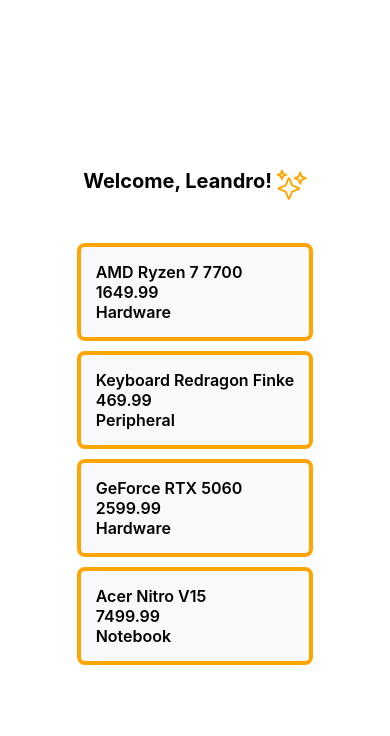
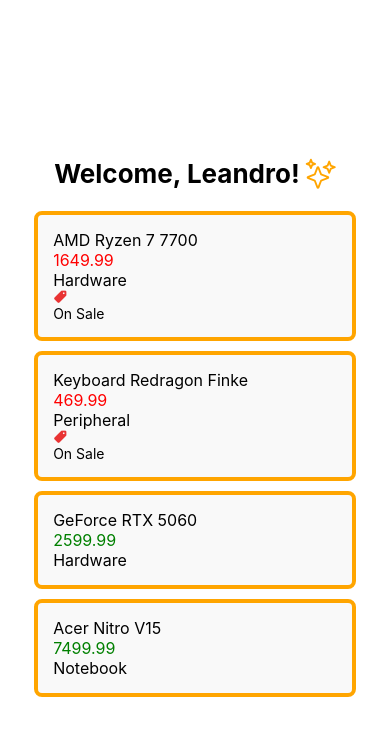
Before and after one commit to leandrolarson/mobile-utfpr, a React Native app: screen / in a window 390 px wide. Shown: the top 736 px of the page. Built offline with nearby package versions, Linux system fonts and the light colour scheme.

Commit message:
update components

```diff
--- a/App.tsx
+++ b/App.tsx
@@ -1,13 +1,11 @@
 import { StatusBar } from "expo-status-bar";
 import { StyleSheet, Text, View } from "react-native";
-import Greeting from "./components/Greeting";
-import Product from "./components/ProductList";
+import ProductList from "./components/ProductList";
 
 export default function App() {
   return (
     <View style={styles.container}>
-      <Greeting />
-      <Product />
+      <ProductList />
       <StatusBar style="auto" />
     </View>
   );
--- a/components/Greeting.tsx
+++ /dev/null
@@ -1,29 +0,0 @@
-import { View, Text, StyleSheet } from "react-native";
-import { Ionicons } from "@expo/vector-icons";
-
-const Greeting = () => {
-  const userName = "Leandro";
-  return (
-    <View style={styles.container}>
-      <Text style={styles.salute}>Welcome, {userName}! </Text>
-      <View style={styles.iconContainer}>
-        <Ionicons name="sparkles-outline" size={30} color={"orange"}></Ionicons>
-      </View>
-    </View>
-  );
-};
-
-const styles = StyleSheet.create({
-  container: {
-    flexDirection: 'row',
-    padding: 20,
-  },
-  salute: {
-    fontSize: 20,
-    fontWeight: "bold",
-    marginBottom: 10,
-  },
-  iconContainer: {},
-});
-
-export default Greeting;
--- a/components/ProductList.tsx
+++ b/components/ProductList.tsx
@@ -28,20 +28,34 @@
   },
 ];
 
-const Product = () => {
-  const userName = "";
+const ProductList = () => {
+  const userName = "Leandro";
 
   return (
     <View style={styles.container}>
-     {dataList.map((item, index) => (
-      <View key={index} style={styles.itemCard}>
-        <View></View>
-      <Text style={styles.itemName}>{item.name}</Text>
-      <Text style={styles.itemPrice}>{item.price}</Text>
-      <Text style={styles.itemCategory}>{item.category}</Text>
+      <View style={styles.greetingContainer}>
+        <Text style={styles.salute}>Welcome, {userName}! </Text>
+        <Ionicons name="sparkles-outline" size={30} color={"orange"}></Ionicons>
+      </View>
 
-       </View>
-))}
+      {dataList.map((item, index) => (
+        <View key={index} style={styles.itemCard}>
+          <Text style={styles.itemName}>{item.name}</Text>
+
+          <Text
+            style={[styles.itemPrice, { color: item.onSale ? "red" : "green" }]}
+          >
+            {item.price}
+          </Text>
+          <Text style={styles.itemCategory}>{item.category}</Text>
+          {item.onSale && (
+            <View style={styles.saleBadge}>
+              <Ionicons name="pricetag" size={14} color="#e93333" />
+              <Text style={styles.sale}>On Sale</Text>
+            </View>
+          )}
+        </View>
+      ))}
     </View>
   );
 };
@@ -50,26 +64,36 @@
   container: {
     padding: 20,
   },
+  greetingContainer: {
+    flexDirection: "row",
+    padding: 20,
+  },
+  salute: {
+    fontSize: 26,
+    fontWeight: "bold",
+  },
   itemName: {
     fontSize: 16,
-    fontWeight: '600',
+    fontWeight: "semibold",
   },
-  itemPrice:{
+  itemPrice: {
     fontSize: 16,
-    fontWeight: '600',
+    fontWeight: "semibold",
   },
-  itemCategory:{
+  itemCategory: {
     fontSize: 16,
-    fontWeight: '600',
+    fontWeight: "semibold",
   },
-  itemCard:{
+  itemCard: {
     padding: 15,
-    backgroundColor: '#f9f9f9',
+    backgroundColor: "#f9f9f9",
     borderRadius: 8,
     marginBottom: 10,
     borderWidth: 4,
-    borderColor: 'orange',
-  }
+    borderColor: "orange",
+  },
+  sale: {},
+  saleBadge: {},
 });
 
-export default Product;
+export default ProductList;
```
